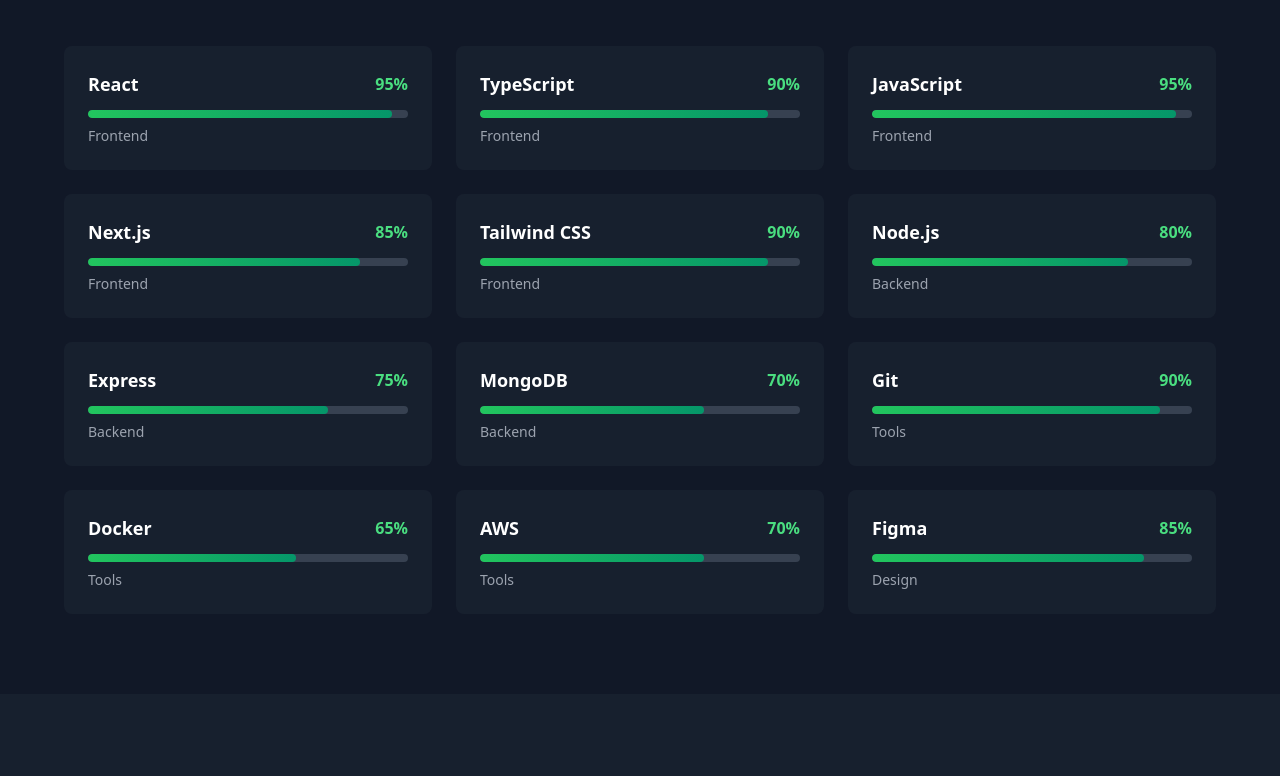
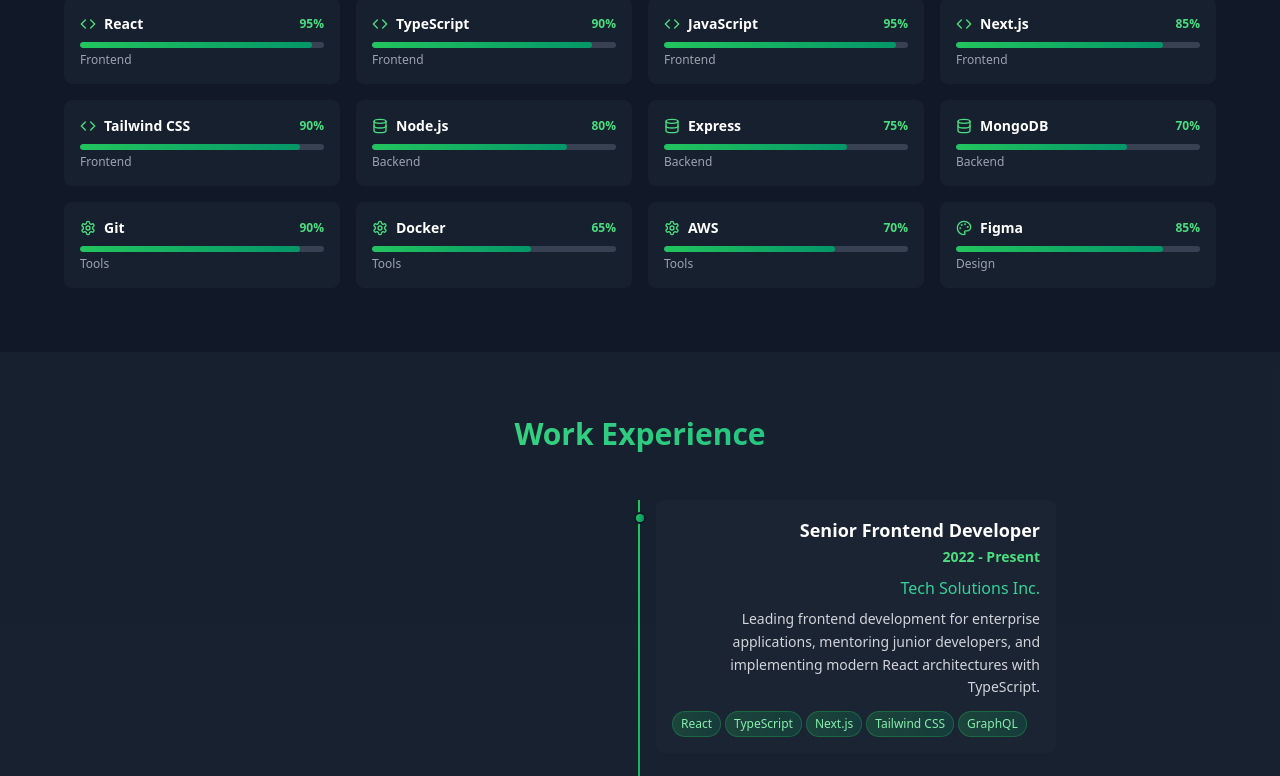
Before and after one commit to devindrajit1998/modern-timeline-web, a React (Vite) app: page / in a window 1280 px wide. Shown: the part 1664-2440 px from the top of the page. Built offline with nearby package versions, Linux system fonts and the light colour scheme.

Commit message:
Refactor: Improve design and layout
- Implement a zig-zag timeline for education and experience sections.
- Reduce font sizes and create a more compact design.
- Decrease the size of skills and project cards.
- Simplify the footer.

```diff
--- a/src/components/Education.tsx
+++ b/src/components/Education.tsx
@@ -25,10 +25,10 @@ const Education = () => {
   ];
 
   return (
-    <section id="education" className="py-20 bg-gray-900">
+    <section id="education" className="py-16 bg-gray-900">
       <div className="container mx-auto px-6">
         <div className="max-w-4xl mx-auto">
-          <h2 className="text-4xl font-bold text-center mb-16 bg-gradient-to-r from-green-400 to-emerald-500 bg-clip-text text-transparent">
+          <h2 className="text-3xl font-bold text-center mb-12 bg-gradient-to-r from-green-400 to-emerald-500 bg-clip-text text-transparent">
             Education
           </h2>
           <Timeline items={education} />
--- a/src/components/Experience.tsx
+++ b/src/components/Experience.tsx
@@ -28,10 +28,10 @@ const Experience = () => {
   ];
 
   return (
-    <section id="experience" className="py-20 bg-gray-800/50">
+    <section id="experience" className="py-16 bg-gray-800/50">
       <div className="container mx-auto px-6">
         <div className="max-w-4xl mx-auto">
-          <h2 className="text-4xl font-bold text-center mb-16 bg-gradient-to-r from-green-400 to-emerald-500 bg-clip-text text-transparent">
+          <h2 className="text-3xl font-bold text-center mb-12 bg-gradient-to-r from-green-400 to-emerald-500 bg-clip-text text-transparent">
             Work Experience
           </h2>
           <Timeline items={experiences} />
--- a/src/components/Skills.tsx
+++ b/src/components/Skills.tsx
@@ -1,22 +1,23 @@
 
 import React, { useState } from 'react';
+import { Code, Database, Settings, Palette } from 'lucide-react';
 
 const Skills = () => {
   const [activeFilter, setActiveFilter] = useState('All');
 
   const skills = [
-    { name: 'React', level: 95, category: 'Frontend' },
-    { name: 'TypeScript', level: 90, category: 'Frontend' },
-    { name: 'JavaScript', level: 95, category: 'Frontend' },
-    { name: 'Next.js', level: 85, category: 'Frontend' },
-    { name: 'Tailwind CSS', level: 90, category: 'Frontend' },
-    { name: 'Node.js', level: 80, category: 'Backend' },
-    { name: 'Express', level: 75, category: 'Backend' },
-    { name: 'MongoDB', level: 70, category: 'Backend' },
-    { name: 'Git', level: 90, category: 'Tools' },
-    { name: 'Docker', level: 65, category: 'Tools' },
-    { name: 'AWS', level: 70, category: 'Tools' },
-    { name: 'Figma', level: 85, category: 'Design' },
+    { name: 'React', level: 95, category: 'Frontend', icon: Code },
+    { name: 'TypeScript', level: 90, category: 'Frontend', icon: Code },
+    { name: 'JavaScript', level: 95, category: 'Frontend', icon: Code },
+    { name: 'Next.js', level: 85, category: 'Frontend', icon: Code },
+    { name: 'Tailwind CSS', level: 90, category: 'Frontend', icon: Code },
+    { name: 'Node.js', level: 80, category: 'Backend', icon: Database },
+    { name: 'Express', level: 75, category: 'Backend', icon: Database },
+    { name: 'MongoDB', level: 70, category: 'Backend', icon: Database },
+    { name: 'Git', level: 90, category: 'Tools', icon: Settings },
+    { name: 'Docker', level: 65, category: 'Tools', icon: Settings },
+    { name: 'AWS', level: 70, category: 'Tools', icon: Settings },
+    { name: 'Figma', level: 85, category: 'Design', icon: Palette },
   ];
 
   const categories = ['All', 'Frontend', 'Backend', 'Tools', 'Design'];
@@ -26,20 +27,20 @@ const Skills = () => {
     : skills.filter(skill => skill.category === activeFilter);
 
   return (
-    <section id="skills" className="py-20 bg-gray-900">
+    <section id="skills" className="py-16 bg-gray-900">
       <div className="container mx-auto px-6">
         <div className="max-w-6xl mx-auto">
-          <h2 className="text-4xl font-bold text-center mb-16 bg-gradient-to-r from-green-400 to-emerald-500 bg-clip-text text-transparent">
+          <h2 className="text-3xl font-bold text-center mb-12 bg-gradient-to-r from-green-400 to-emerald-500 bg-clip-text text-transparent">
             Skills & Technologies
           </h2>
 
           {/* Filter Buttons */}
-          <div className="flex flex-wrap justify-center gap-4 mb-12">
+          <div className="flex flex-wrap justify-center gap-3 mb-10">
             {categories.map((category) => (
               <button
                 key={category}
                 onClick={() => setActiveFilter(category)}
-                className={`px-6 py-2 rounded-full transition-all duration-300 ${
+                className={`px-4 py-2 rounded-full transition-all duration-300 text-sm ${
                   activeFilter === category
                     ? 'bg-gradient-to-r from-green-500 to-emerald-600 text-white'
                     : 'bg-gray-700 text-gray-300 hover:bg-gray-600'
@@ -51,26 +52,30 @@ const Skills = () => {
           </div>
 
           {/* Skills Grid */}
-          <div className="grid md:grid-cols-2 lg:grid-cols-3 gap-6">
-            {filteredSkills.map((skill, index) => (
+          <div className="grid md:grid-cols-3 lg:grid-cols-4 gap-4">
+            {filteredSkills.map((skill, index) => {
+              const IconComponent = skill.icon;
+              return (
                 <div
                   key={skill.name}
-                className="bg-gray-800/50 rounded-lg p-6 hover:bg-gray-800/70 transition-all duration-300 animate-fade-in"
+                  className="bg-gray-800/50 rounded-lg p-4 hover:bg-gray-800/70 transition-all duration-300 animate-fade-in"
                   style={{ animationDelay: `${index * 0.1}s` }}
                 >
-                <div className="flex justify-between items-center mb-3">
-                  <h3 className="text-lg font-semibold text-white">{skill.name}</h3>
-                  <span className="text-green-400 font-bold">{skill.level}%</span>
+                  <div className="flex items-center gap-2 mb-2">
+                    <IconComponent size={16} className="text-green-400" />
+                    <h3 className="text-sm font-semibold text-white">{skill.name}</h3>
+                    <span className="text-green-400 font-bold text-xs ml-auto">{skill.level}%</span>
                   </div>
-                <div className="bg-gray-700 rounded-full h-2 overflow-hidden">
+                  <div className="bg-gray-700 rounded-full h-1.5 overflow-hidden">
                     <div
                       className="h-full bg-gradient-to-r from-green-500 to-emerald-600 rounded-full transition-all duration-1000 ease-out"
                       style={{ width: `${skill.level}%` }}
                     ></div>
                   </div>
-                <div className="mt-2 text-sm text-gray-400">{skill.category}</div>
+                  <div className="mt-1 text-xs text-gray-400">{skill.category}</div>
                 </div>
-            ))}
+              );
+            })}
           </div>
         </div>
       </div>
--- a/src/components/Timeline.tsx
+++ b/src/components/Timeline.tsx
@@ -16,36 +16,39 @@ interface TimelineProps {
 
 const Timeline: React.FC<TimelineProps> = ({ items }) => {
   return (
-    <div className="relative">
+    <div className="relative max-w-4xl mx-auto">
       {/* Timeline Line */}
-      <div className="absolute left-8 top-0 bottom-0 w-0.5 bg-gradient-to-b from-green-500 to-emerald-600"></div>
+      <div className="absolute left-1/2 transform -translate-x-0.5 top-0 bottom-0 w-0.5 bg-gradient-to-b from-green-500 to-emerald-600"></div>
 
-      {items.map((item, index) => (
-        <div key={index} className="relative mb-12 ml-16">
+      {items.map((item, index) => {
+        const isLeft = index % 2 === 0;
+
+        return (
+          <div key={index} className={`relative mb-8 ${isLeft ? 'pr-8 text-right' : 'pl-8 text-left'}`}>
             {/* Timeline Dot */}
-          <div className="absolute -left-9 top-2 w-4 h-4 bg-gradient-to-r from-green-500 to-emerald-600 rounded-full border-4 border-gray-900"></div>
+            <div className="absolute top-3 left-1/2 transform -translate-x-1/2 w-3 h-3 bg-gradient-to-r from-green-500 to-emerald-600 rounded-full border-2 border-gray-900 z-10"></div>
 
             {/* Content Card */}
-          <div className="bg-gray-800/50 rounded-lg p-6 hover:bg-gray-800/70 transition-all duration-300 animate-fade-in">
-            <div className="flex flex-col md:flex-row md:items-center md:justify-between mb-4">
-              <h3 className="text-xl font-bold text-white">{item.title}</h3>
-              <span className="text-green-400 font-semibold">{item.period}</span>
+            <div className={`bg-gray-800/50 rounded-lg p-4 hover:bg-gray-800/70 transition-all duration-300 animate-fade-in ${isLeft ? 'ml-auto' : 'mr-auto'} w-[calc(50%-2rem)]`}>
+              <div className="mb-2">
+                <h3 className="text-lg font-bold text-white">{item.title}</h3>
+                <span className="text-green-400 font-semibold text-sm">{item.period}</span>
               </div>
 
               {(item.company || item.institution) && (
-              <h4 className="text-lg text-emerald-400 mb-3">
+                <h4 className="text-base text-emerald-400 mb-2">
                   {item.company || item.institution}
                 </h4>
               )}
 
-            <p className="text-gray-300 mb-4 leading-relaxed">{item.description}</p>
+              <p className="text-gray-300 mb-3 leading-relaxed text-sm">{item.description}</p>
 
               {item.technologies && (
-              <div className="flex flex-wrap gap-2">
+                <div className="flex flex-wrap gap-1">
                   {item.technologies.map((tech, techIndex) => (
                     <span
                       key={techIndex}
-                    className="px-3 py-1 bg-gradient-to-r from-green-500/20 to-emerald-600/20 border border-green-500/30 rounded-full text-green-300 text-sm"
+                      className="px-2 py-1 bg-gradient-to-r from-green-500/20 to-emerald-600/20 border border-green-500/30 rounded-full text-green-300 text-xs"
                     >
                       {tech}
                     </span>
@@ -54,7 +57,8 @@ const Timeline: React.FC<TimelineProps> = ({ items }) => {
               )}
             </div>
           </div>
-      ))}
+        );
+      })}
     </div>
   );
 };
```
Also changed, not shown: src/components/Footer.tsx (+21 -72 lines), src/components/Projects.tsx (+15 -15 lines). Lines whose indentation alone changed are shown as unchanged.
